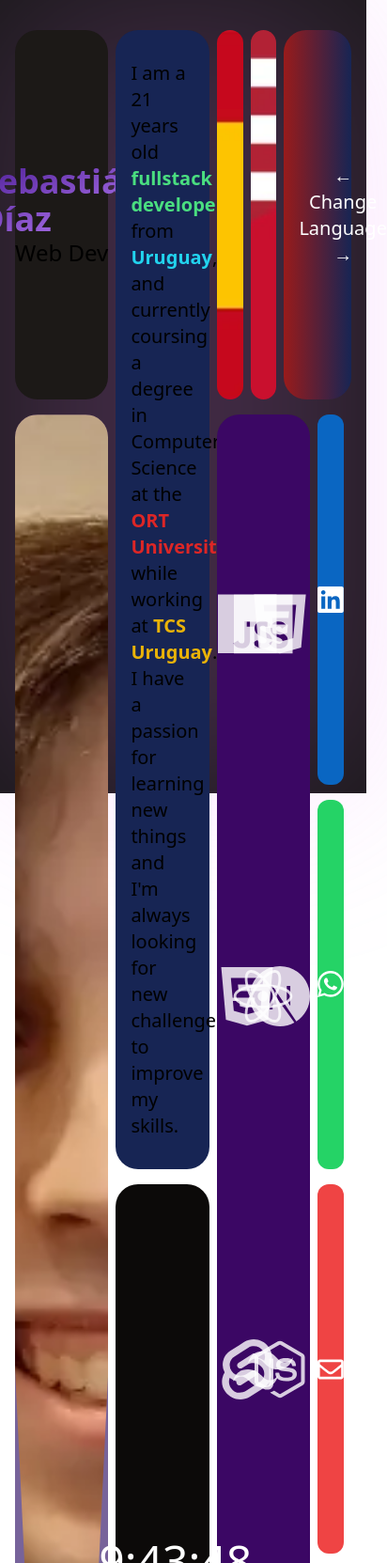
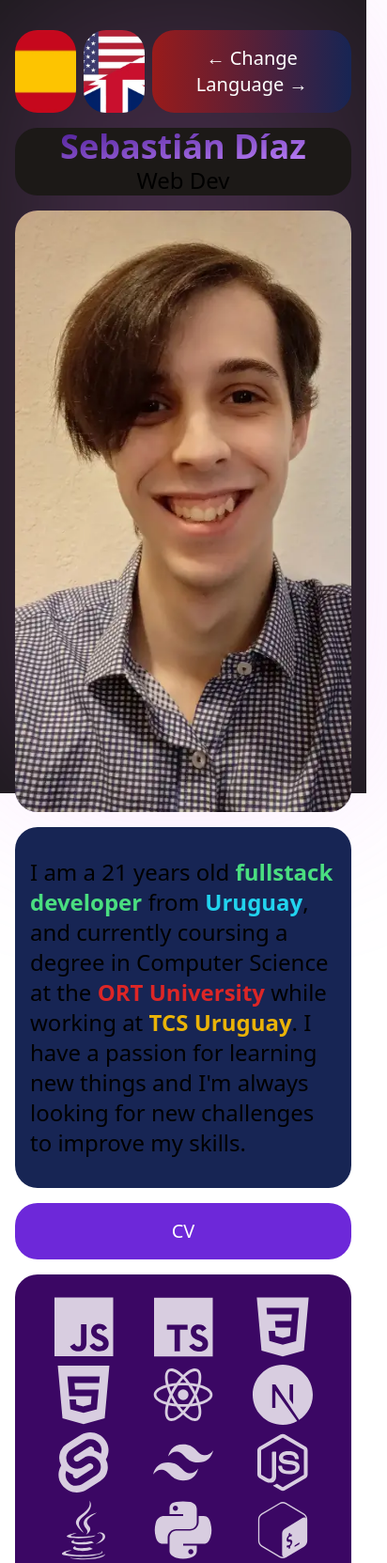
Before and after one commit to sebadio/astro-porfolio, an Astro site: page / in a window 390 px wide. Shown: the top 1663 px of the page at 94% size, 412 px wide, since content can reach past the window. Built offline with nearby package versions, Linux system fonts and the light colour scheme; Astro itself is replaced by a stand-in of ours.

Commit message:
v2 - mobile

```diff
--- a/src/components/Contacto.astro
+++ b/src/components/Contacto.astro
@@ -9,7 +9,7 @@ import { Github, LinkedIn, Mail, Phone, Whatsapp } from "./icons";
   rel="noopener noreferrer"
   class="text-center text-white text-4xl rounded-xl
   flex justify-center items-center hover:rounded transition-all
-  col-start-10 col-span-1 row-start-2 row-span-1
+  md:col-start-10 col-span-2 md:col-span-1 md:row-start-2 md:row-span-1
   bg-[#0a66c2]"
   aria-label="LinkedIn"
   title="LinkedIn"
@@ -24,7 +24,7 @@ import { Github, LinkedIn, Mail, Phone, Whatsapp } from "./icons";
   rel="noopener noreferrer"
   class="text-center text-white text-4xl rounded-xl
   flex justify-center items-center hover:rounded transition-all
-  col-start-10 col-span-1 row-start-3 row-span-1
+  md:col-start-10 col-span-2 md:col-span-1 md:row-start-3 md:row-span-1
   bg-[#25d366]"
   aria-label="WhatsApp"
   title="WhatsApp"
@@ -39,7 +39,7 @@ import { Github, LinkedIn, Mail, Phone, Whatsapp } from "./icons";
   rel="noopener noreferrer"
   class="text-center text-white text-4xl rounded-xl
   flex justify-center items-center hover:rounded transition-all
-  col-start-10 col-span-1 row-start-4 row-span-1
+  md:col-start-10 col-span-2 md:col-span-1 md:row-start-4 md:row-span-1
   bg-red-500"
   aria-label="Email"
   title="Email"
@@ -54,7 +54,7 @@ import { Github, LinkedIn, Mail, Phone, Whatsapp } from "./icons";
   rel="noopener noreferrer"
   class="text-center text-white text-4xl rounded-xl
   flex justify-center items-center hover:rounded transition-all
-  col-start-10 col-span-1 row-start-5 row-span-1
+  md:col-start-10 col-span-2 md:col-span-1 md:row-start-5 md:row-span-1
   bg-gray-800"
   aria-label="GitHub"
   title="GitHub"
@@ -69,7 +69,7 @@ import { Github, LinkedIn, Mail, Phone, Whatsapp } from "./icons";
   rel="noopener noreferrer"
   class="text-center text-white text-4xl rounded-xl
   flex justify-center items-center hover:rounded transition-all
-  col-start-10 col-span-1 row-start-6 row-span-1
+  md:col-start-10 col-span-2 md:col-span-1 md:row-start-6 md:row-span-1
   bg-yellow-500"
   aria-label="Phone"
   title="Phone"
--- a/src/components/Imagen.astro
+++ b/src/components/Imagen.astro
@@ -4,7 +4,6 @@
 
 <div class={Astro.props.class}>
   <img
-    style="clip-path: polygon(0 0, 100% 0, 100% 50%, 50% 100%, 50% 100%, 0% 50%);"
     class="w-full h-full object-cover object-center rounded-3xl"
     src="/foto/self.webp"
     alt="Self"
--- a/src/components/Nombre.astro
+++ b/src/components/Nombre.astro
@@ -2,18 +2,17 @@
 interface Props {
   nombre: string;
   subtitulo: string;
+  class?: string;
 }
 
 const { nombre, subtitulo } = Astro.props;
 ---
 
-<div
-  class="rounded-3xl col-start-1 col-span-3 row-start-1 row-span-1 flex flex-col items-center justify-center bg-stone-900"
->
+<div class={Astro.props.class}>
   <h3
     class="text-4xl font-bold text-clip text-transparent bg-gradient-to-br from-violet-900 to to-purple-400 bg-clip-text"
   >
     {nombre}
   </h3>
-  <h4 class="font-thin text-pf-magenta text-2xl">{subtitulo}</h4>
+  <h4 class="font-extralight text-pf-magenta text-2xl">{subtitulo}</h4>
 </div>
--- a/src/pages/index.astro
+++ b/src/pages/index.astro
@@ -112,40 +112,67 @@ const CURSOS: Curso[] = [
 
 <Layout title="Sebastian Diaz Porfolio">
   <main class="p-4 m-auto my-4 max-w-[1280px]">
-    <section class="grid grid-cols-10 grid-rows-6 gap-x-2 gap-y-4">
+    <section class="grid grid-cols-10 md:auto-rows-[7.1rem] gap-x-2 gap-y-4">
+      <!-- Nombre -->
+      <Nombre
+        class="rounded-3xl col-span-10 row-start-2 md:col-start-1 md:col-span-3 md:row-start-1 md:row-span-1 flex flex-col items-center justify-center bg-stone-900"
+        nombre="Sebastián Díaz"
+        subtitulo="Web Dev"
+      />
+
+      <!-- Sobre Mi -->
+      <About
+        class="font-light rounded-3xl col-span-10 row-start-4 md:col-start-4 md:col-span-3 md:row-start-1 md:row-span-3 px-4 py-8 text-2xl bg-blue-950 text-pretty"
+      />
+
+      <!-- Español -->
+      <div
+        class="col-span-2 rounded-3xl md:col-start-7 md:col-span-1 md:row-start-1 md:row-span-1
+            bg-[url('/foto/spanish.webp')] bg-cover bg-center bg-no-repeat"
+        title="I know spanish!"
+      >
+      </div>
+      <!-- English -->
+      <div
+        class="col-span-2 rounded-3xl md:col-start-8 md:col-span-1 md:row-start-1 md:row-span-1
+                bg-[url('/foto/english.webp')] bg-cover bg-center bg-no-repeat"
+        title="I know english!"
+      >
+      </div>
+
+      <!-- Cambiar lenguaje -->
+      <a
+        href="/es/"
+        class="col-span-6 md:col-start-9 md:col-span-3 md:row-start-1 md:row-span-1
+              text-white font-light hover:font-semibold text-xl text-center
+              flex items-center
+              bg-gradient-to-r from-red-800 to-blue-950
+              p-4 rounded-3xl
+              transition-all hover:rounded-xl"
+      >
+        ← Change Language →
+      </a>
+
       <!-- Imagen -->
       <Imagen
-        class="rounded-3xl col-start-1 col-span-3 row-start-2 row-span-5 bg-violet-950/65 bg-cover bg-center"
+        class="rounded-3xl col-span-10 row-start-3 md:col-start-1 md:col-span-3 md:row-start-2 md:row-span-5 bg-violet-950/65 bg-cover bg-center"
       />
 
-      <!-- Nombre -->
-      <Nombre nombre="Sebastián Díaz" subtitulo="Web Dev" />
-
-      <!-- Sobre Mi -->
-
-      <About
-        class="font-light rounded-3xl col-start-4 col-span-3 row-start-1 row-span-3 px-4 py-8 text-xl bg-blue-950 text-pretty"
+      <Clock
+        class="col-span-10 row-start-8 p-4 md:col-start-4 md:col-span-3 md:row-start-4 md:row-span-2 bg-stone-950 text-white flex justify-center items-center rounded-3xl text-5xl"
       />
 
       <!-- Tecnologias -->
       <Tecnologias
-        class="col-start-7 col-span-3 row-start-2 row-span-5 rounded-3xl p-6 bg-purple-950 grid grid-cols-3 items-center justify-items-center"
+        class="col-span-10 md:col-start-7 md:col-span-3 md:row-start-2 md:row-span-5 rounded-3xl p-6 bg-purple-950 grid grid-cols-3 items-center justify-items-center gap-2"
       />
 
       <!-- Contacto -->
       <Contacto />
 
-      <!-- Español -->
-      <div
-        class="rounded-3xl col-start-7 col-span-1 row-start-1 row-span-1
-        bg-[url('/foto/spanish.webp')] bg-cover bg-center bg-no-repeat"
-        title="I know spanish!"
-      >
-      </div>
-
       <!-- CV -->
       <a
-        class="col-start-4 col-span-3 row-start-6 row-span-1
+        class="col-span-10 row-span-1 row-start-5 md:col-start-4 md:col-span-3 md:row-start-6 md:row-span-1
         flex justify-center items-center
         text-white font-light hover:font-bold text-xl
         bg-violet-700 p-4 rounded-3xl
@@ -156,31 +183,6 @@ const CURSOS: Curso[] = [
       >
         CV</a
       >
-      <!-- English -->
-      <div
-        class="rounded-3xl col-start-8 col-span-1 row-start-1 row-span-1
-        bg-[url('/foto/english.webp')] bg-cover bg-center bg-no-repeat"
-        title="I know english!"
-      >
-      </div>
-
-      <!-- Cambiar lenguaje -->
-      <a
-        href="/es/"
-        class="col-start-9 col-span-3 row-start-1 row-span-1
-          text-white font-light hover:font-semibold text-xl text-center
-          flex items-center
-          bg-gradient-to-r from-red-800 to-blue-950
-          p-4 rounded-3xl
-          transition-all hover:rounded-xl"
-        onclick="cambiarLenguaje()"
-      >
-        ← Change Language →
-      </a>
-
-      <Clock
-        class="col-start-4 col-span-3 row-start-4 row-span-2 bg-stone-950 text-white flex justify-center items-center rounded-3xl text-5xl"
-      />
     </section>
 
     <!-- Proyectos -->
```
